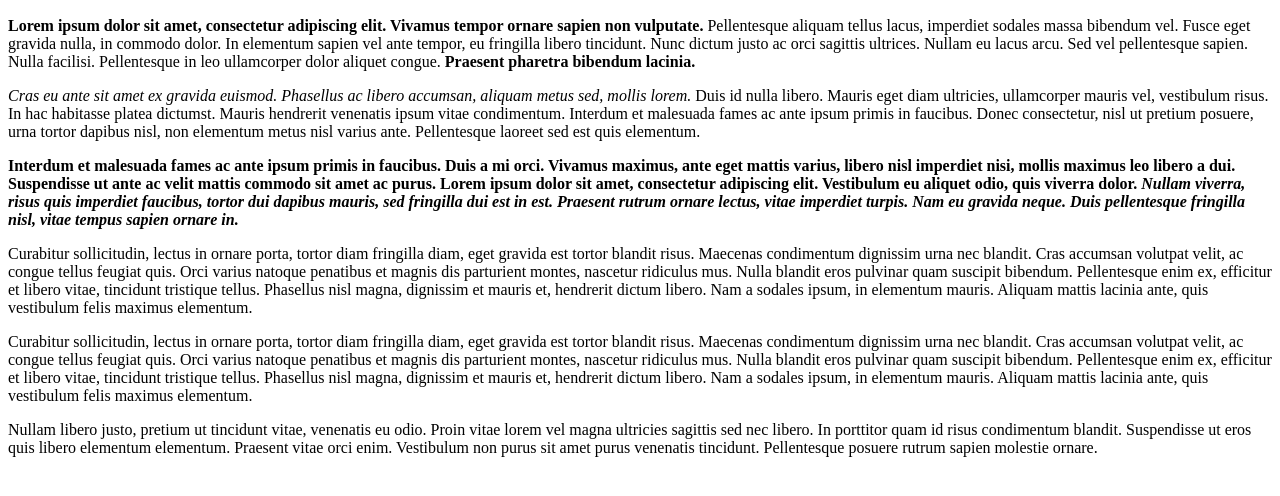
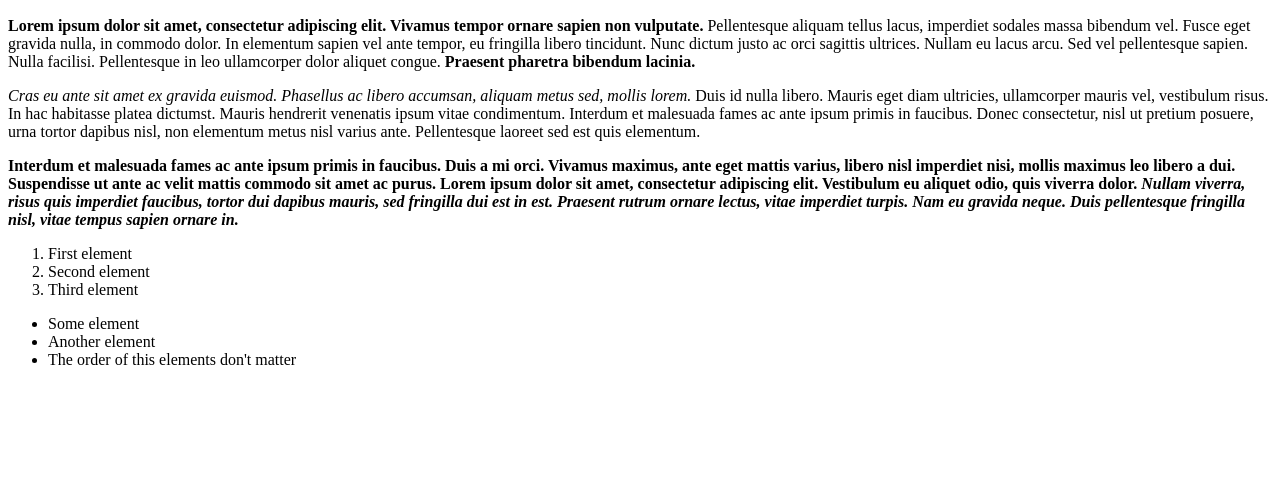
Before and after one commit to HenriqueCecconi/the-odin-project, a plain HTML site: page foundations/index.html in a window 1280 px wide. Shown: the part 110-606 px from the top of the page. Drawn offline with Linux system fonts and the light colour scheme.

Commit message:
Creating ordered and unordered html lists

```diff
--- a/foundations/index.html
+++ b/foundations/index.html
@@ -32,28 +32,15 @@
             sed fringilla dui est in est. Praesent rutrum ornare lectus, vitae imperdiet turpis. Nam eu gravida neque.
             Duis pellentesque fringilla nisl, vitae tempus sapien ornare in.</em></strong>
         </p>
-        <p>
-            Curabitur sollicitudin, lectus in ornare porta, tortor diam fringilla diam, eget gravida est tortor blandit risus.
-            Maecenas condimentum dignissim urna nec blandit. Cras accumsan volutpat velit, ac congue tellus feugiat quis.
-            Orci varius natoque penatibus et magnis dis parturient montes, nascetur ridiculus mus.
-            Nulla blandit eros pulvinar quam suscipit bibendum. Pellentesque enim ex, efficitur et libero vitae, tincidunt tristique tellus.
-            Phasellus nisl magna, dignissim et mauris et, hendrerit dictum libero. Nam a sodales ipsum, in elementum mauris.
-            Aliquam mattis lacinia ante, quis vestibulum felis maximus elementum.
-        </p>
-        <p>
-            Curabitur sollicitudin, lectus in ornare porta, tortor diam fringilla diam, eget gravida est tortor blandit risus.
-            Maecenas condimentum dignissim urna nec blandit. Cras accumsan volutpat velit, ac congue tellus feugiat quis.
-            Orci varius natoque penatibus et magnis dis parturient montes, nascetur ridiculus mus.
-            Nulla blandit eros pulvinar quam suscipit bibendum. Pellentesque enim ex, efficitur et libero vitae, tincidunt tristique tellus.
-            Phasellus nisl magna, dignissim et mauris et, hendrerit dictum libero. Nam a sodales ipsum, in elementum mauris.
-            Aliquam mattis lacinia ante, quis vestibulum felis maximus elementum.
-        </p>
-        <p>
-            Nullam libero justo, pretium ut tincidunt vitae, venenatis eu odio.
-            Proin vitae lorem vel magna ultricies sagittis sed nec libero. In porttitor quam id risus condimentum blandit.
-            Suspendisse ut eros quis libero elementum elementum. Praesent vitae orci enim.
-            Vestibulum non purus sit amet purus venenatis tincidunt.
-            Pellentesque posuere rutrum sapien molestie ornare.
-        </p>
+        <ol>
+            <li>First element</li>
+            <li>Second element</li>
+            <li>Third element</li>
+        </ol>
+        <ul>
+            <li>Some element</li>
+            <li>Another element</li>
+            <li>The order of this elements don't matter</li>
+        </ul>
     </body>
 </html>
```
